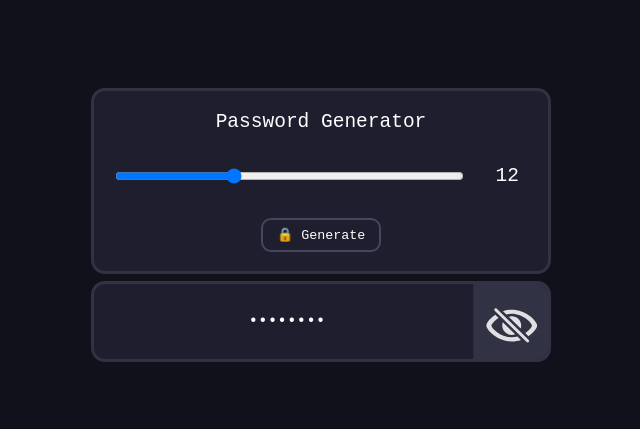
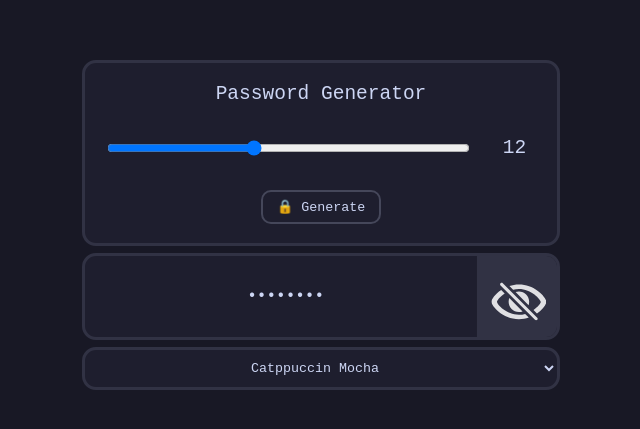
Before and after one commit to champioxdev/passwords, a plain HTML site: page index.html in a window 1280 px wide. Shown: the part 175-604 px from the top of the page, without its empty margins (319-959 px from the left). Drawn offline with Linux system fonts and the light colour scheme.

Commit message:
Added theme selector

```diff
--- a/index.html
+++ b/index.html
@@ -7,15 +7,32 @@
     <link rel="stylesheet" href="style.css">
     <link rel="icon" href="assets/icon.ico" type="image/x-icon">
     <link rel="apple-touch-icon" href="assets/icon.png">
-    <meta name="theme-color" content="#89b4fa>
+    <meta name="theme-color" content="#89b4fa">
 </head>
 <body>
+    <script>
+        function setTheme(id) {
+            let json = fetch('themes.json')
+            .then(response => response.json())
+            .then(data => {
+                document.documentElement.style.setProperty('--primary', data[id].primary);
+                document.documentElement.style.setProperty('--background-0', data[id].background_0);
+                document.documentElement.style.setProperty('--background-1', data[id].background_1);
+                document.documentElement.style.setProperty('--background-2', data[id].background_2);
+                document.documentElement.style.setProperty('--text', data[id].text);
+                document.documentElement.style.setProperty('--border-0', data[id].border_0);
+                document.documentElement.style.setProperty('--border-1', data[id].border_1);
+            });
+            localStorage.setItem('theme', id);
+        }
+        setTheme(localStorage.getItem('theme') || 'catpuccin');
+    </script>
     <div class="background">
         <div class="wrapper">
             <div class="generator">
                 Password Generator<br><br>
                 <div class="length-wrapper">
-                <input type="range" min="10" max="16" value="12" id="length">
+                    <input type="range" min="8" max="18" value="12" id="length">
                     <script>
                         const lengthInput = document.getElementById('length');
                         lengthInput.addEventListener('input', function() {
@@ -55,6 +72,25 @@
                     });
                 </script>
             </div>
+            <div class="theme-selector">
+                <select id="theme" onchange="setTheme(this.value)">
+                    <script>
+                        const themeSelect = document.getElementById('theme');
+                        fetch('themes.json')
+                        .then(response => response.json())
+                        .then(data => {
+                            for (const id in data) {
+                                const option = document.createElement('option');
+                                if (localStorage.getItem('theme') === id) { option.selected = true; }
+                                option.value = id;
+                                option.textContent = data[id].name;
+                                themeSelect.appendChild(option);
+                            }
+                        })
+                        .catch(error => console.error('Error loading themes:', error));
+                        </script>
+                </select>
+            </div>
         </div>
     </div>
 </body>
--- a/style.css
+++ b/style.css
@@ -1,21 +1,25 @@
+* {
+    transition: all 250ms ease-out;
+}
+
 body {
     margin: 0;
     height: 100vh;
     width: 100vw;
     font-family: monospace;
-    color: #ffffff;
-    background-color: #11111b;
+    color: var(--text);
+    background-color: var(--background-0);
     overflow: hidden;
     display: grid;
     place-items: center;
 }
 
 .background {
-    background-color: #181825;
+    background-color: var(--background-1);
     margin: 2em;
     border-radius: 14px;
-    width: calc(100% - 4em);
-    height: calc(100% - 4em);
+    width: calc(100vw - 4em);
+    height: calc(100vh - 4em);
     display: grid;
     place-items: center;
 }
@@ -28,9 +32,9 @@ body {
 }
 
 .output {
-    border: #313244 solid 3px;
-    background-color: #1e1e2e;
-    color: #ffffff;
+    border: var(--border-0) solid 3px;
+    background-color: var(--background-2);
+    color: var(--text);
     font-size: 2em;
     border-radius: 14px;
     display: grid;
@@ -41,10 +45,10 @@ body {
 }
 
 .generator {
-    border: #313244 solid 3px;
+    border: var(--border-0) solid 3px;
     padding: 1em;
-    background-color: #1e1e2e;
-    color: #ffffff;
+    background-color: var(--background-2);
+    color: var(--text);
     font-size: 1.5em;
     border-radius: 14px;
     text-align: center;
@@ -62,7 +66,7 @@ body {
 
 #reveal {
     background-color: transparent;
-    color: #ffffff;
+    color: var(--text);
     border: none;
     font-size: 0.75em;
     transform: translate(-5%, 0%);
@@ -71,18 +75,18 @@ body {
     transition: all 250ms ease-out;
     padding: 0.25em;
     aspect-ratio: 1/1;
-    width: 110%;
+    width: 115%;
     height: 110%;
-    background-color:#313244;
+    background-color:var(--border-0);
 }
 #reveal:hover {
-    background-color: #89b4fa;
-    border-color: #89b4fa;
+    background-color: var(--primary);
+    border-color: var(--primary);
 
 }
 
 .output:has(#reveal:hover) {
-    border-color: #89b4fa;
+    border-color: var(--primary);
 }
 
 .length-wrapper {
@@ -94,9 +98,9 @@ body {
 }
 
 #generate {
-    border: #45475a 2px solid;
-    background-color: #1e1e2e;
-    color: #ffffff;
+    border: var(--border-1) 2px solid;
+    background-color: var(--background-2);
+    color: var(--text);
     padding: 0.5em 1em;
     font-family: monospace;
     border-radius: 10px;
@@ -104,7 +108,7 @@ body {
     transition: all 250ms ease-out;
 }
 #generate:hover {
-    border-color: #89b4fa;
+    border-color: var(--primary);
 }
 
 .hider {
@@ -119,18 +123,29 @@ body {
     background-color: transparent;
 }
 #length::-moz-range-track {
-    background-color: #313244;
+    background-color: var(--border-0);
     height: 10px;
     border-radius: 100px;
 }
 #length::-moz-range-progress {
-    background-color: #89b4fa;
+    background-color: var(--primary);
     height: 10px;
     border-radius: 100px 0 0 100px;
 }
 #length::-moz-range-thumb {
-    background-color: #ffffff;
+    background-color: var(--text);
     width: 10px;
     height: 10px;
-    border-color: transparent;;
+    border-color: transparent;
 }
+
+select {
+    color: var(--text);
+    padding: 0.75em;
+    font-family: monospace;
+    text-align: center;
+    border-radius: 14px;
+    border: var(--border-0) solid 3px;
+    width: 100%;
+    background-color: var(--background-2);
+}
--- /dev/null
+++ b/themes.json
@@ -0,0 +1,32 @@
+{
+    "catpuccin": {
+        "name": "Catppuccin Mocha",
+        "primary": "#89b4fa",
+        "background_0": "#11111b",
+        "background_1": "#181825",
+        "background_2": "#1e1e2e",
+        "text": "#cdd6f4",
+        "border_0": "#313244",
+        "border_1": "#45475a"
+    },
+    "nord": {
+        "name": "Nord Dark",
+        "primary": "#5e81ac",
+        "background_0": "#2e3440",
+        "background_1": "#3b4252",
+        "background_2": "#434c5e",
+        "text": "#d8dee9",
+        "border_0": "#4c566a",
+        "border_1": "#4c566a"
+    },
+     "tokyo-night": {
+        "name": "Tokyo Night",
+        "primary": "#7aa2f7",
+        "background_0": "#1f2335",
+        "background_1": "#24283b",
+        "background_2": "#303446",
+        "text": "#c0caf5",
+        "border_0": "#3b4261",
+        "border_1": "#414868"
+    }
+}
```
Lines whose indentation alone changed are shown as unchanged.
